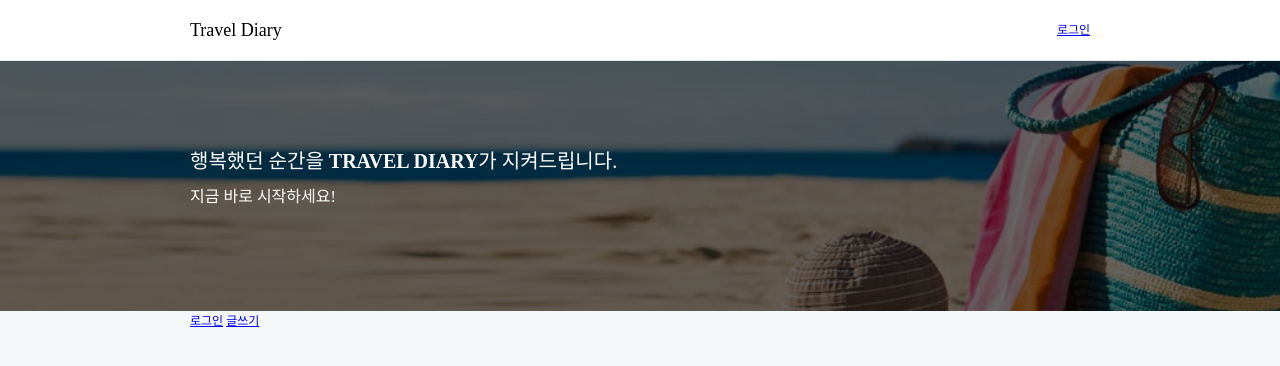
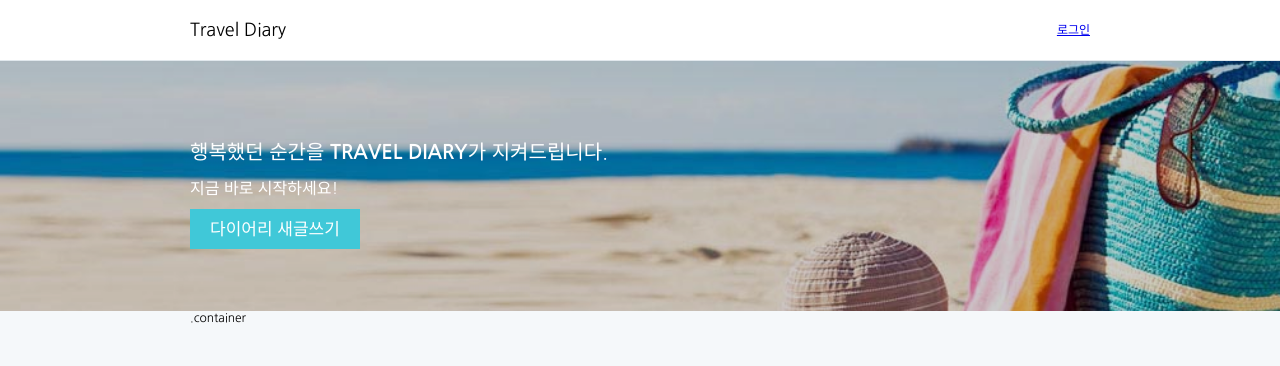
Before and after one commit to mintakoh/WebDiary, a PHP site: page / in a window 1280 px wide. Shown: the top 366 px of the page. Run offline with PHP 8.4, Linux system fonts and the light colour scheme; some libraries are stand-ins or nearby versions.

Commit message:
메인 visual 디자인 수정.

```diff
--- a/resources/css/default.css
+++ b/resources/css/default.css
@@ -1,3 +1,4 @@
+@import url(http://fonts.googleapis.com/earlyaccess/nanumgothic.css);
 
 * {
     padding: 0;
@@ -7,6 +8,7 @@
 body {
     background-color: #f5f8fa;
     font-size: 12px;
+    font-family: "Nanum Gothic", sans-serif;
 }
 
 .pull-left {
@@ -41,24 +43,27 @@ body {
 }
 #visual .slogan {
     position: absolute;
-    top: 80px;
+    top: 75px;
 
     font-size: 16px;
     color:#fff;
-    line-height: 2;
 
     z-index: 10;
 }
 #visual .slogan h3 {
     font-size: 20px;
     font-weight: normal;
+    margin-bottom: 10px;
+}
+#visual .slogan .btn-primary {
+    margin-top: 10px;
 }
 #visual .cover {
     z-index: 0;
     width: 100%;
     height: 250px;
     background: #000;
-    opacity: 0.6;
+    opacity: 0.2;
 }
 
 .secret_password{
@@ -68,3 +73,16 @@ body {
 .check_secret:checked ~ .secret_password{
     display: inline;
 }
+
+.btn-primary {
+    display: inline-block;
+    background: #40c8d8;
+    color: white;
+    text-decoration: none;
+}
+.btn-large {
+    font-size: 17px;
+    height: 40px;
+    line-height: 40px;
+    padding: 0 20px;
+}
--- a/view/index.php
+++ b/view/index.php
@@ -6,14 +6,13 @@
         <div class="slogan">
             <h3>행복했던 순간을 <strong>TRAVEL DIARY</strong>가 지켜드립니다.</h3>
             <p class="start-now">지금 바로 시작하세요!</p>
+            <a class="btn-primary btn-large" href="/?r=/article/write">다이어리 새글쓰기</a>
         </div>
 
     </div>
     <div class="cover"></div>
 </div>
 <div class="container">
-
-    <a href="/?r=/auth">로그인</a>
-    <a href="/?r=/article/write">글쓰기</a>
+    .container
 </div>
 <?php include "footer.php" ?>
```
Also changed, not shown: resources/images/travel.jpg.
